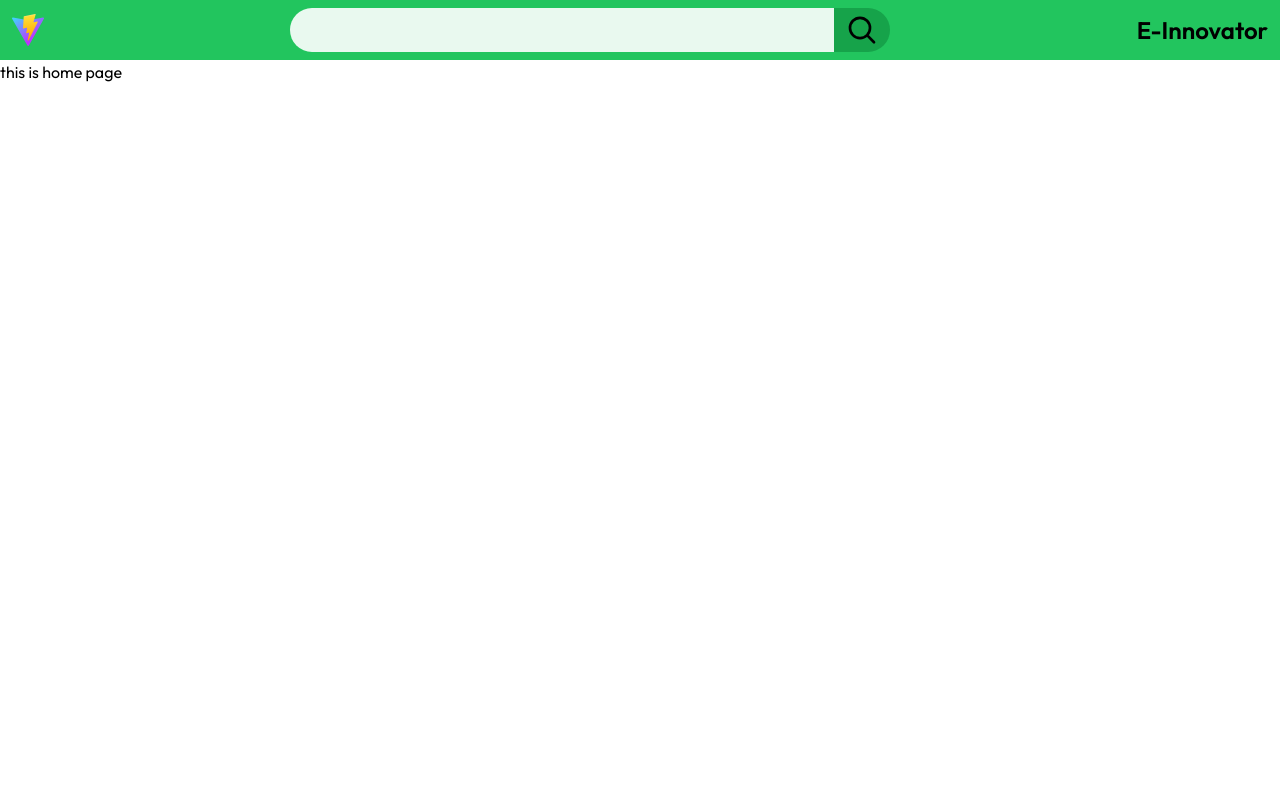
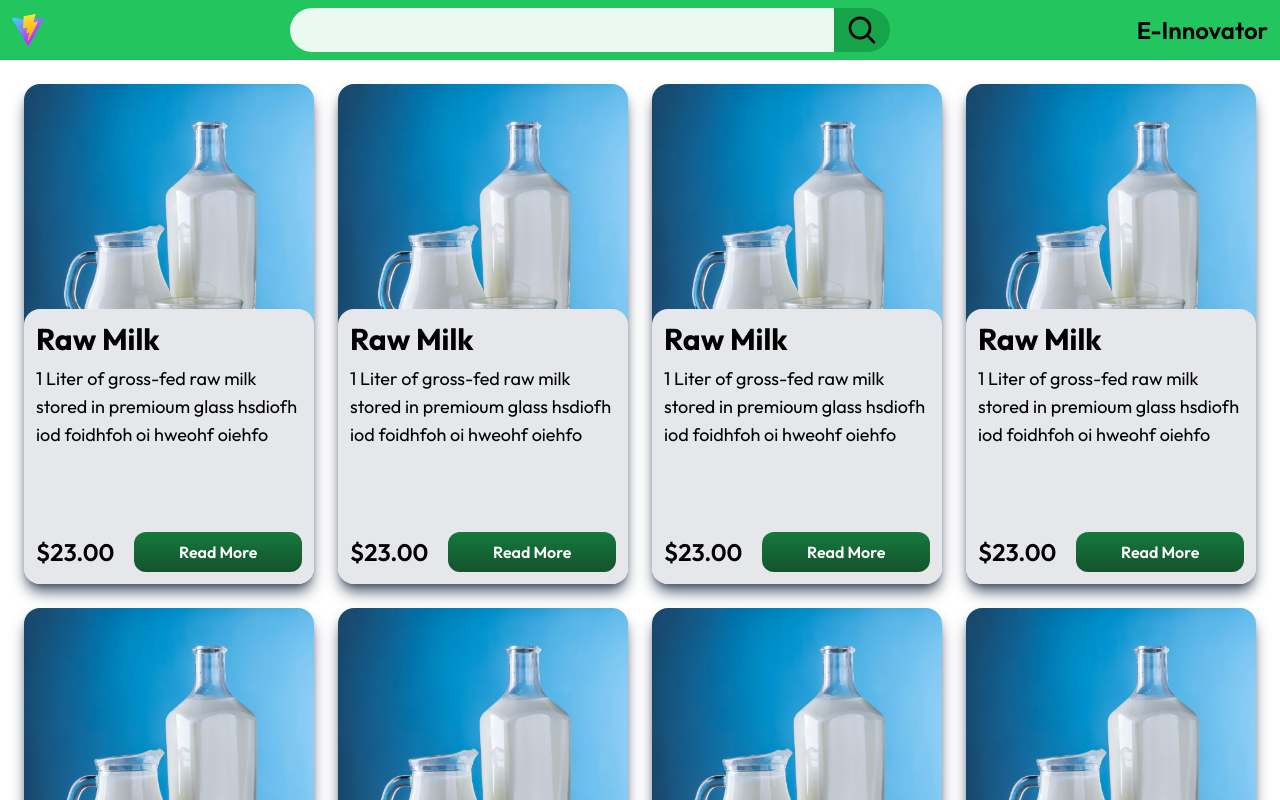
Before and after one commit to TALHAA23/e-commerce, a React (Vite) app: page / in a window 1280 px wide. Shown: the top 800 px of the page. Built offline with nearby package versions, Linux system fonts and the light colour scheme.

Commit message:
product card and listing desiged

```diff
--- a/src/components/NavBar/NavBar.jsx
+++ b/src/components/NavBar/NavBar.jsx
@@ -4,7 +4,7 @@ import SearchBar from "./SearchBar";
 
 export default function NavBar() {
   return (
-    <nav className=" sticky top-0 w-full bg-green-500 flex gap-2 items-center justify-between px-3">
+    <nav className=" sticky z-50 top-0 w-full bg-green-500 flex gap-2 items-center justify-between px-3">
       {/* <div className="sm:hidden flex gap-2 py-3">
         <Logo />
         <Branding />
--- /dev/null
+++ b/src/components/ProductListing/ProductCard.jsx
@@ -0,0 +1,33 @@
+const text =
+  "1 Liter of gross-fed raw milk stored in premioum glass hsdiofh iod foidhfoh oi hweohf oiehfo";
+export default function ProductCard() {
+  return (
+    <article className="relative w-full xs:min-h-[500px] max-h-[500px] aspect-[2/3] rounded-2xl shadow-lg  shadow-slate-600 hover:scale-105 transition-all duration-100 ">
+      <Image />
+      <Details />
+    </article>
+  );
+}
+
+const Image = () => (
+  <img
+    src="/milk.jpg"
+    alt="milk"
+    className=" h-[60%] w-full object-cover rounded-t-2xl"
+  />
+);
+
+const Details = () => (
+  <div className=" absolute flex flex-col justify-between bottom-0 w-full h-[55%] bg-gray-200 rounded-2xl p-3 px-3">
+    <div>
+      <h1 className="font-bold text-3xl">Raw Milk</h1>
+      <p className="text-lg mt-2">{text}</p>
+    </div>
+    <div className="flex gap-2 items-center">
+      <h3 className="relative font-semibold text-2xl pr-3">$23.00</h3>
+      <button className="w-full bg-green-800 text-white font-semibold py-2 rounded xs:rounded-xl bg-gradient-to-b from-green-700/75 to-green-900 hover:scale-105 transition-all duration-100">
+        Read More
+      </button>
+    </div>
+  </div>
+);
--- /dev/null
+++ b/src/components/ProductListing/ProductListing.jsx
@@ -0,0 +1,13 @@
+import ProductCard from "./ProductCard";
+
+export default function ProductListing() {
+  return (
+    <div className="p-6 grid gap-6 place-items-center xs:grid-cols-2 md:grid-cols-3 xl:grid-cols-4">
+      {Array(20)
+        .fill(1)
+        .map(() => (
+          <ProductCard />
+        ))}
+    </div>
+  );
+}
--- a/src/pages/Home.jsx
+++ b/src/pages/Home.jsx
@@ -1,3 +1,5 @@
+import ProductListing from "../components/ProductListing/ProductListing";
+
 export default function Home() {
-  return <h1>this is home page</h1>;
+  return <ProductListing />;
 }
--- a/tailwind.config.js
+++ b/tailwind.config.js
@@ -3,6 +3,14 @@ export default {
   content: ["./index.html", "./src/**/*.{js,ts,jsx,tsx}"],
   theme: {
     extend: {},
+    screens: {
+      xs: "500px",
+      sm: "640px",
+      md: "768px",
+      lg: "1024px",
+      xl: "1280px",
+      "2xl": "1536px",
+    },
   },
   plugins: [],
 };
```
Also changed, not shown: public/milk.jpg (added).
